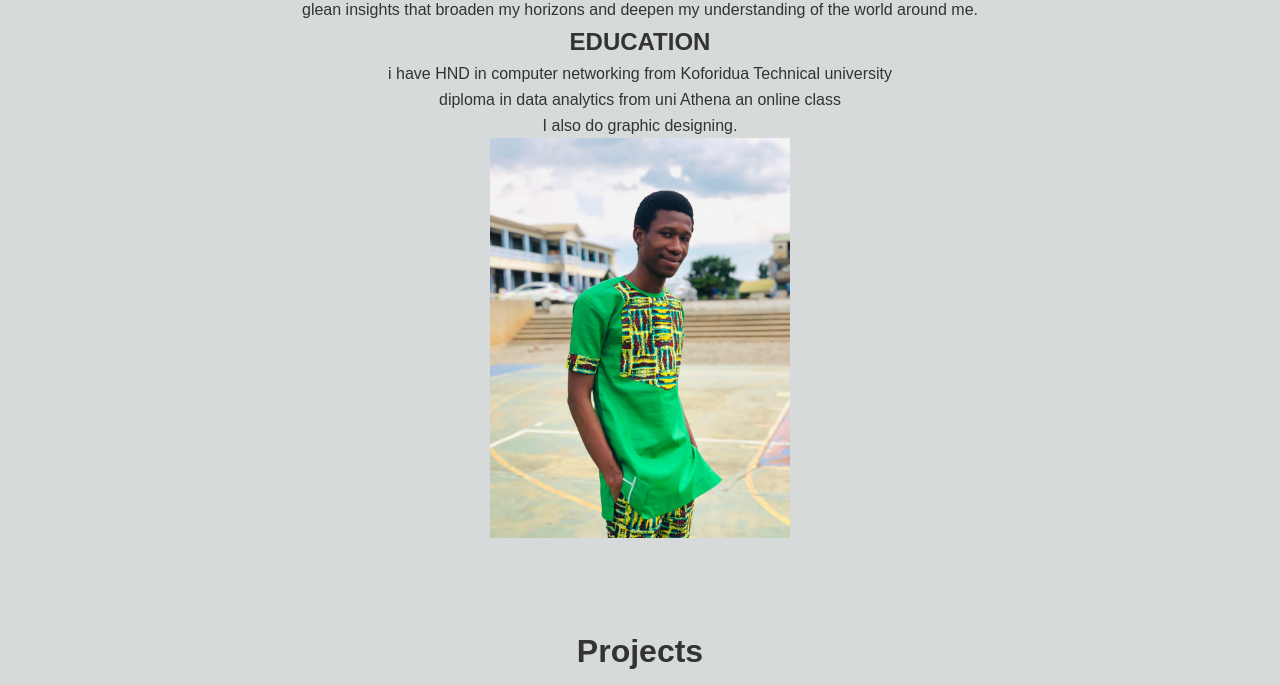
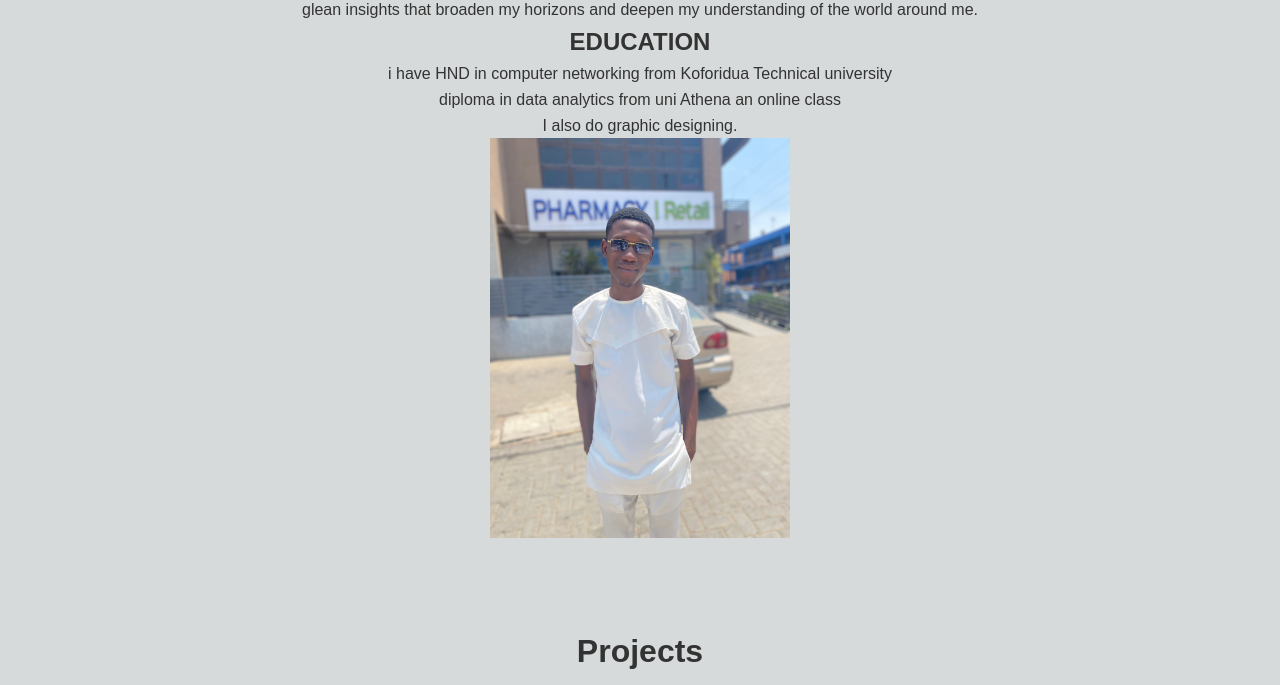
Before and after one commit to otisampson/otisamosnkwawo.github.io, a plain HTML site: page index.html in a window 1280 px wide. Shown: the part 1240-1925 px from the top of the page. Drawn offline with Linux system fonts and the light colour scheme.

Commit message:
Update index.html

```diff
--- a/index.html
+++ b/index.html
@@ -56,7 +56,7 @@
                 diploma in data analytics from uni Athena an online class<br>
                I also do graphic designing.
             </p>
-            <img src="images\my pic.jpg"  alt="Oti Sampson" class="profile-image">
+            <img src="images/new.jpg"  alt="Oti Sampson" class="profile-image">
 
 
     </section>
```
